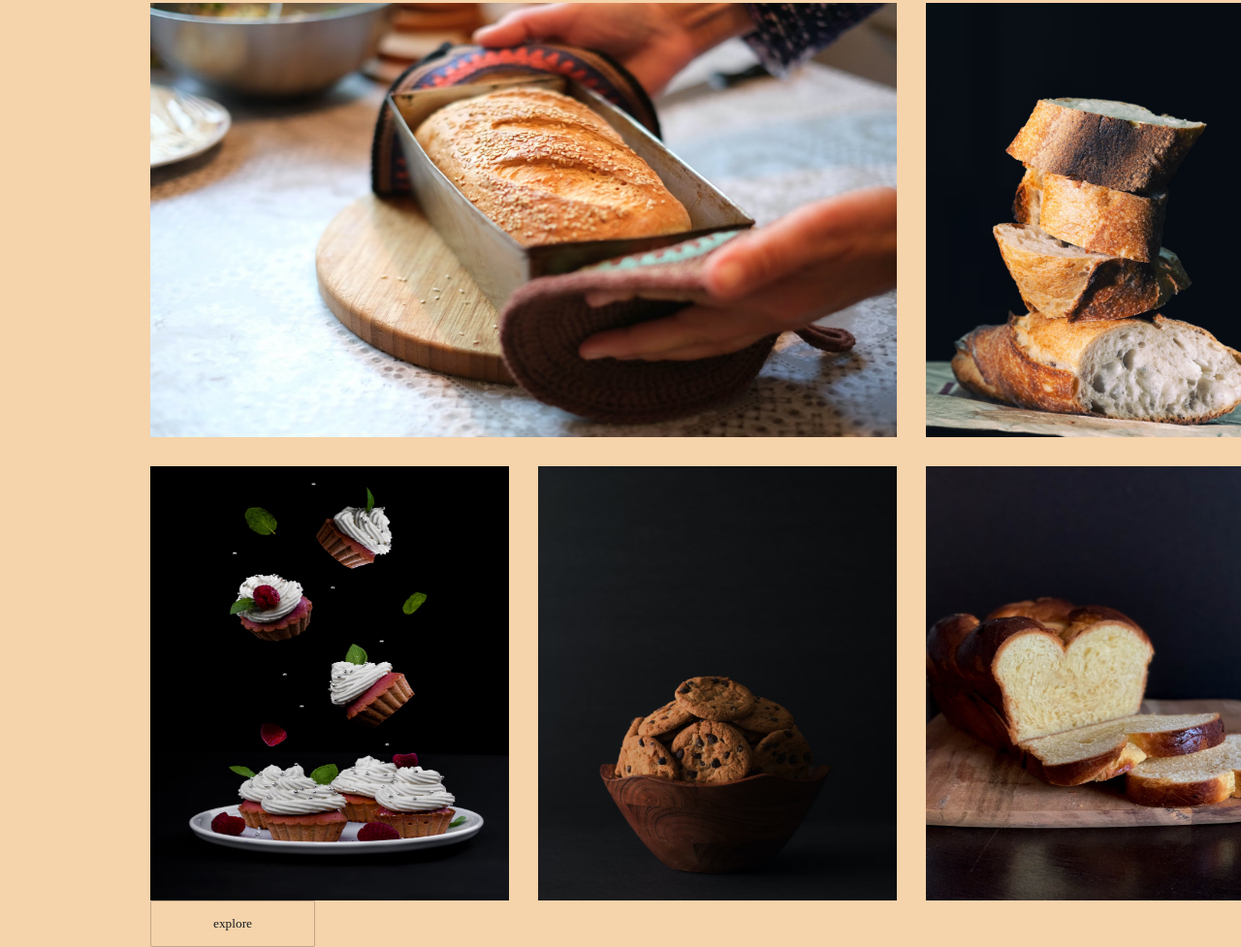
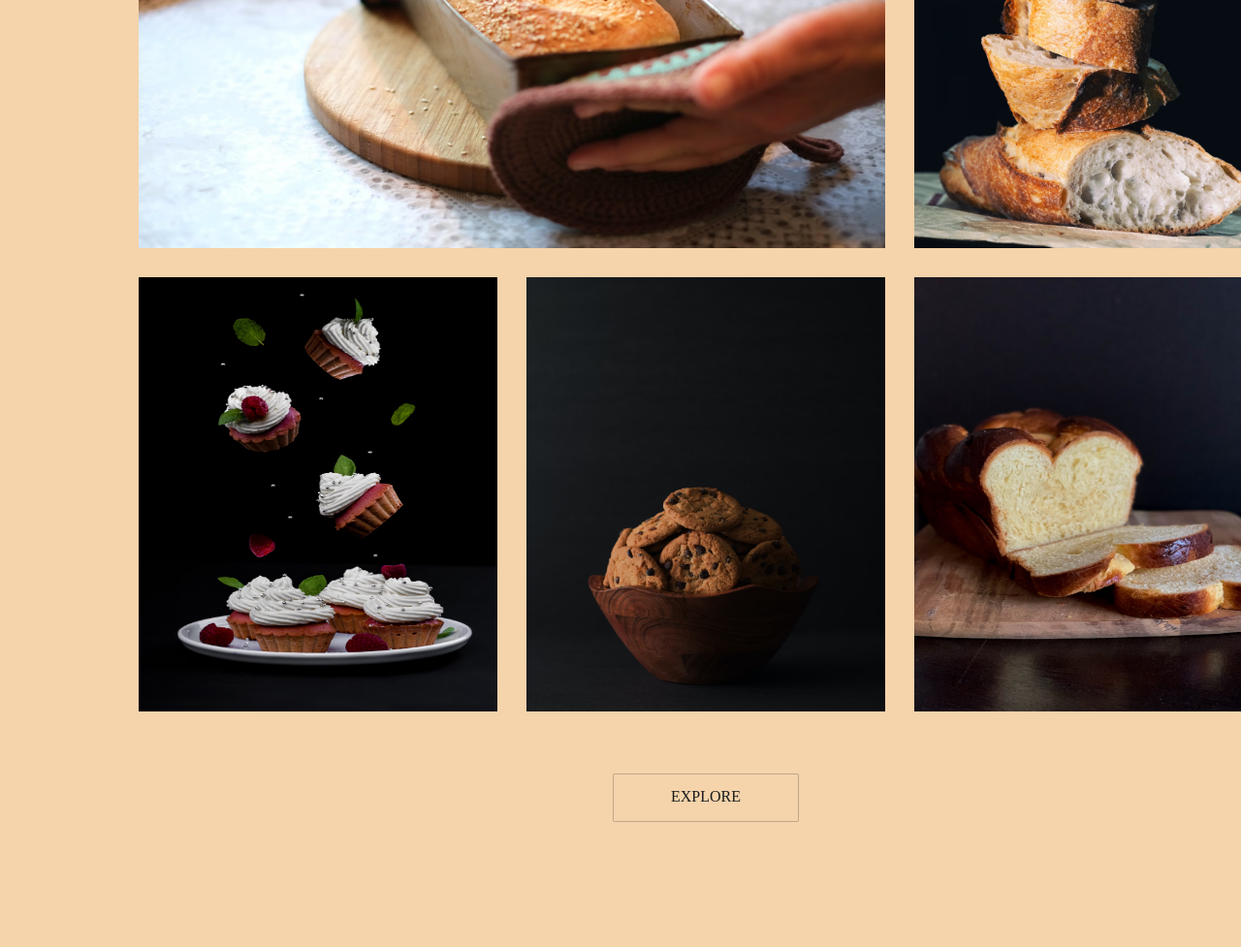
Before and after one commit to LeluuChMo/homework6, a plain HTML site: page index.html in a window 1280 px wide. Shown: the part 636-1613 px from the top of the page at 97% size. After the commit the page ends 1548 px from the top, so only its background shows below. Drawn offline with Linux system fonts and the light colour scheme.

Commit message:
change button styles, add container, change body padding

```diff
--- a/styles.css
+++ b/styles.css
@@ -13,17 +13,13 @@ body {
       width: 1440px;
       height: 1504px;
       border: 0px;
-      padding-top: 352px;
-      padding-left: 135px;
-      padding-right: 135px;
-      padding-bottom: 224px;
-      margin: 20px; /* Optional: Adds space around the box */
+      padding: 105px 135px 112px 135px;
       text-align: left;
       background-color: #F5D3AB;
 }
 h5 {
     color: #171B1B;
-    font-family: 'oswald';
+    font-family: 'oswald-regular';
     font-size: 16px;
     font-style: normal;
     font-weight: 400;
@@ -38,6 +34,7 @@ h1 {
     font-style: normal;
     font-weight: 400;
     line-height: 64px;
+    column-count: 2;
 }
 .homemade-bread {
     width: 770px;
@@ -63,14 +60,24 @@ h1 {
     height: 448px;
     margin-left: 30;
     margin-right: 30;
-  }
+}
+.center-container {
+    display: flex;
+    justify-content: center;
+    align-items: center;
+}
 button {
     background-color: #F5D3AB;
-    color:#171B1B;
-    border: 1px solid rgba(23, 27, 27, 0.24);
-    border-radius: 2px;
-    width: 170px;
-    height: 48px;
+    color: #171B1B;
     text-align: center;
     font-family: 'oswald';
+    font-size: 16px;
+    font-style: normal;
+    font-weight: 400;
+    line-height: 24px;
+    text-transform: uppercase;
+    border-radius: 2px;
+    border: 1px solid rgba(23, 27, 27, 0.24);
+    margin: 64px;
+    padding: 11px 59px 13px 59px;
 }
```
